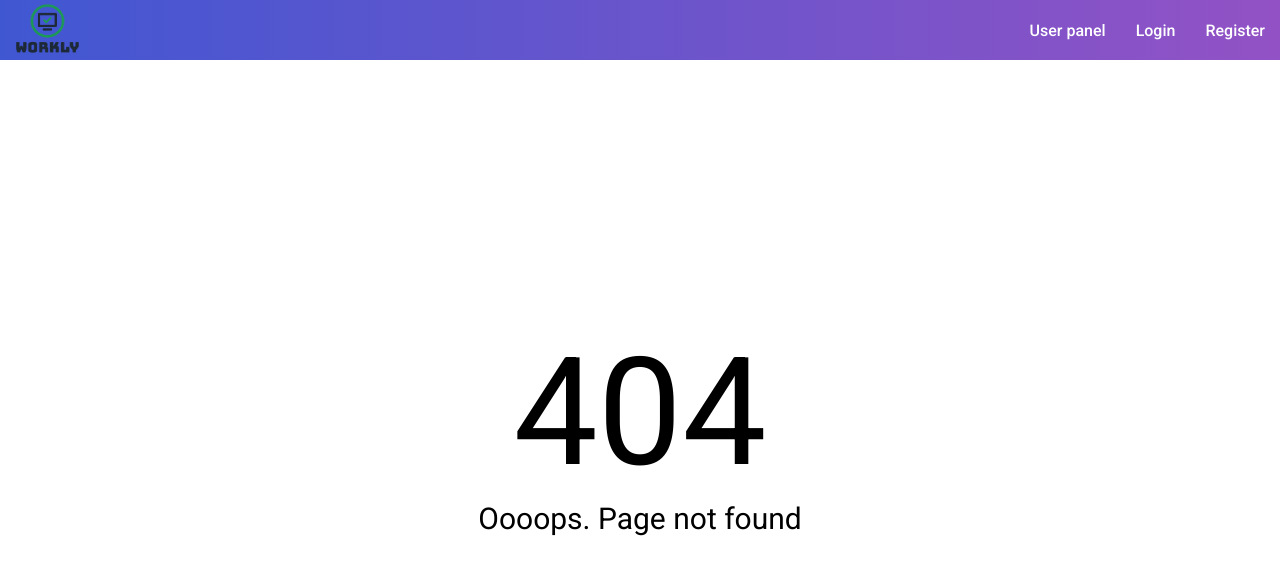
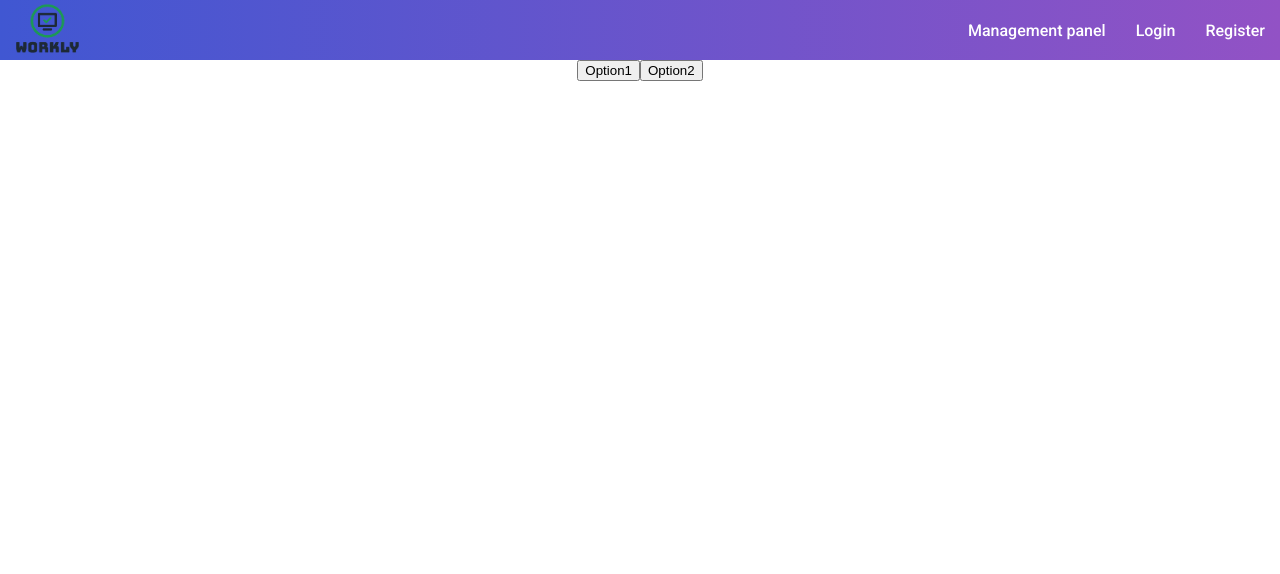
Before and after one commit to jstanislawczyk/WorklyFE, a Vue app: page /management/panel in a window 1280 px wide. Before the commit this address had no page. Shown: the top 574 px of the page. Built offline with nearby package versions, Linux system fonts and the light colour scheme.

Commit message:
Basic template for menagement panel

```diff
--- a/src/components/Nav.vue
+++ b/src/components/Nav.vue
@@ -9,7 +9,7 @@
       </router-link>
     </div>
     <div class="nav__links">
-      <router-link to="/user/panel" class="nav__link">User panel</router-link>
+      <router-link to="/management/panel" class="nav__link">Management panel</router-link>
       <router-link to="/login" class="nav__link">Login</router-link>
       <router-link to="/register" class="nav__link">Register</router-link>
     </div>
--- /dev/null
+++ b/src/components/WorkManagementPanel.vue
@@ -0,0 +1,31 @@
+<template>
+  <div class="work-management-panel">
+    <div class="management-nav">
+      <button>
+        Option1
+      </button>
+
+      <button>
+        Option2
+      </button>
+    </div>
+
+    <div class="management-panel">
+
+    </div>
+  </div>
+</template>
+
+<script>
+
+export default {
+  name: 'WorkManagementPanel',
+  methods: {
+
+  },
+};
+</script>
+
+<style scoped lang="scss">
+  @import "../scss/colors.scss";
+</style>
--- a/src/router/index.js
+++ b/src/router/index.js
@@ -2,6 +2,7 @@ import { createRouter, createWebHistory } from 'vue-router';
 import Home from '@/components/Home.vue';
 import Register from '@/components/Register.vue';
 import Login from '@/components/Login.vue';
+import WorkManagementPanel from '@/components/WorkManagementPanel.vue';
 import NotFound from '@/views/NotFound.vue';
 
 const routes = [
@@ -21,6 +22,11 @@ const routes = [
     component: Login,
   },
   {
+    path: '/management/panel',
+    name: 'WorkManagementPanel',
+    component: WorkManagementPanel,
+  },
+  {
     path: '/:catchAll(.*)',
     component: NotFound,
   },
```
